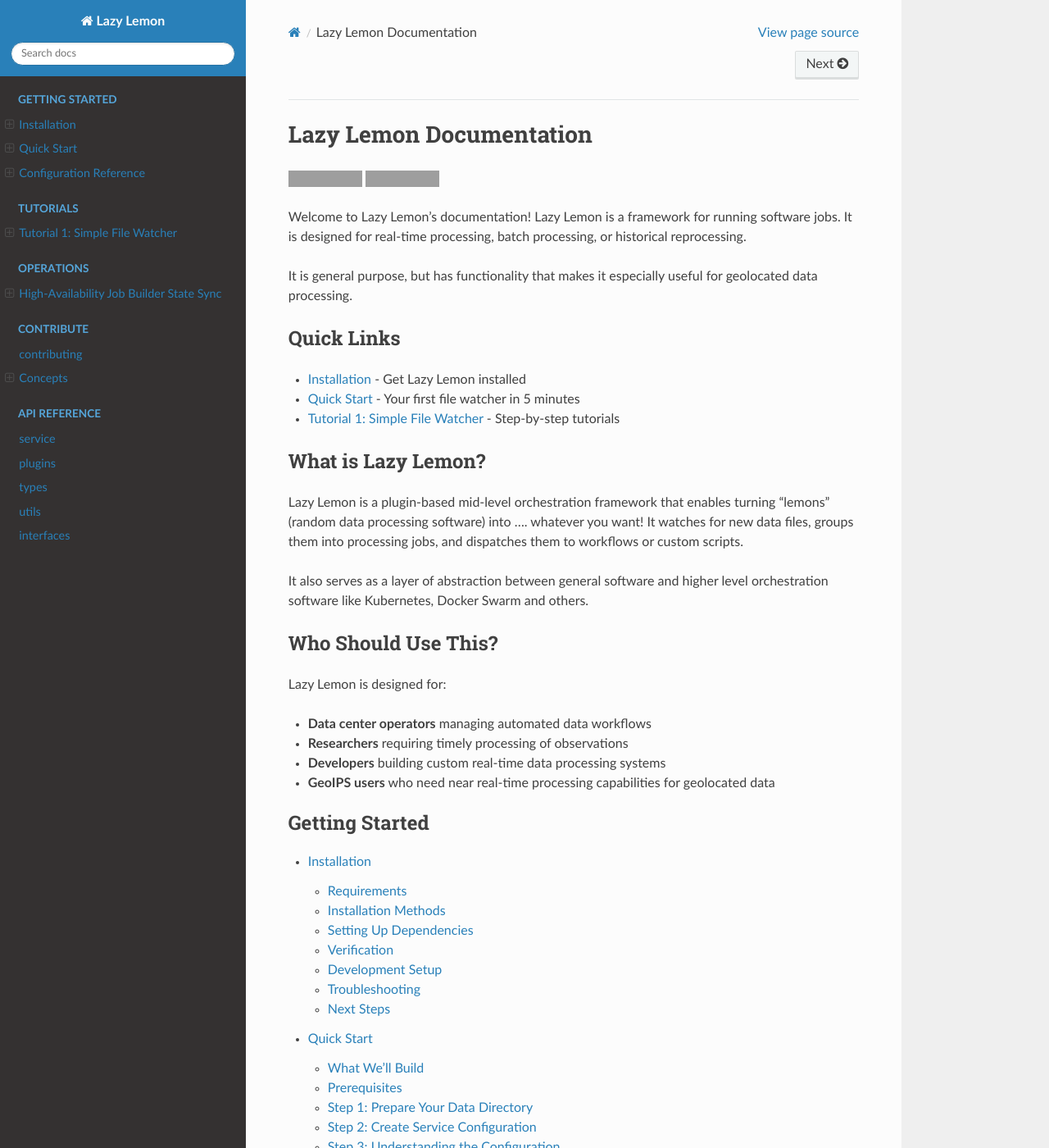
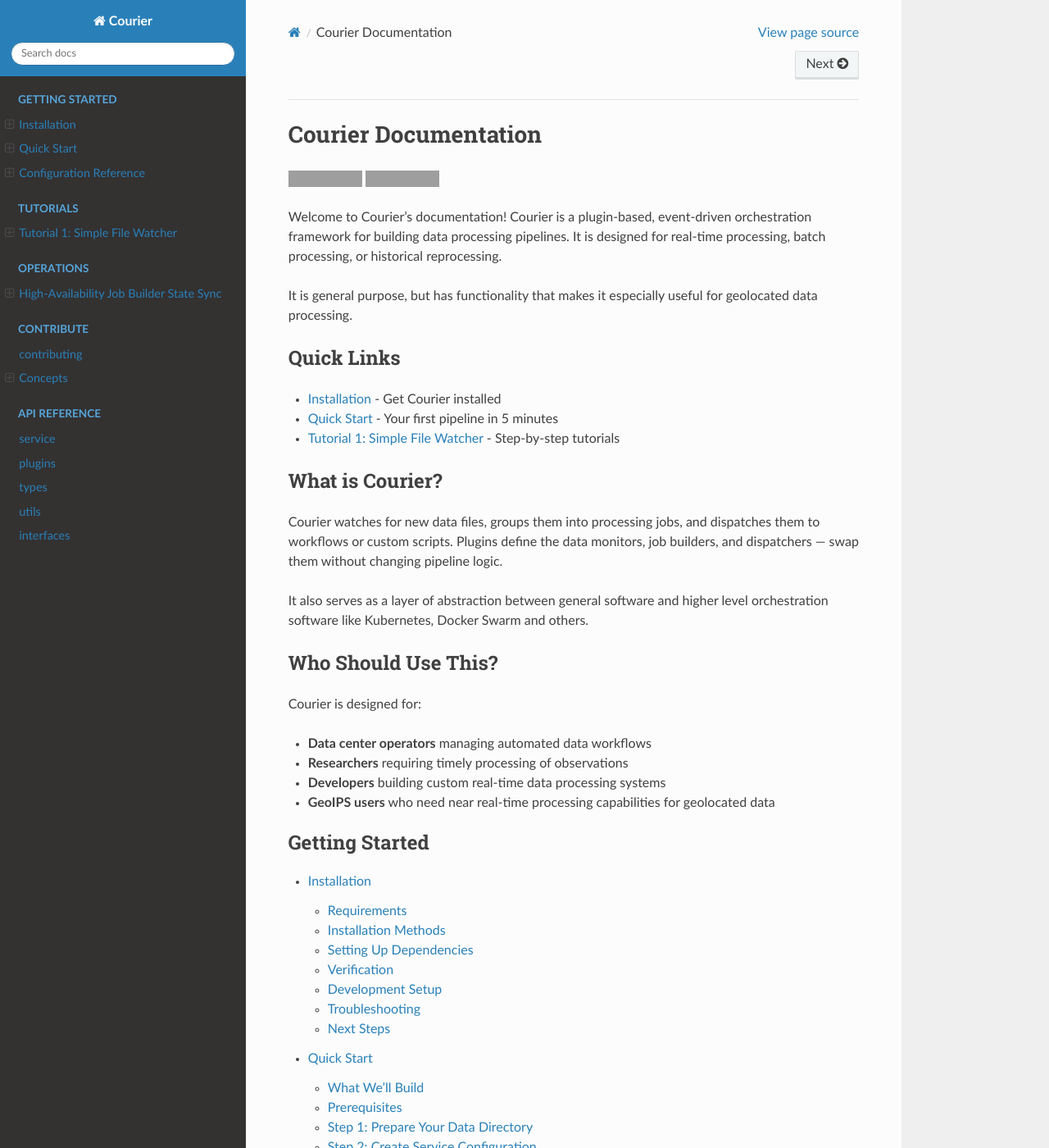
Before and after one commit to CIRA-GEOIPS/courier, a Sphinx documentation site: the page built from sphinx/index.md, in a window 1280 px wide and 1400 px high. Shown: the whole window at 82% size. Built offline with Sphinx 7.4.7 and the Read the Docs theme 3.1.0, drawn with Linux system fonts in a browser that asks for light colours; grey boxes are pictures that could not be loaded.

Commit message:
fix: batch 3 — README dedup, Lazy Lemon→Courier, debug logging, validate polling input

```diff
--- a/sphinx/conf.py
+++ b/sphinx/conf.py
@@ -7,7 +7,7 @@
 sys.path.insert(0, str(Path("../src").resolve()))
 
 # -- Project information -----------------------------------------------------
-project = "Lazy Lemon"
+project = "Courier"
 release = "0.1.0"
 version = "0.1"
 
--- a/sphinx/index.md
+++ b/sphinx/index.md
@@ -1,10 +1,10 @@
-# Lazy Lemon Documentation
+# Courier Documentation
 
 [![Tests](https://github.com/biosafetylvl5/courier/workflows/Tests/badge.svg)](https://github.com/biosafetylvl5/courier)
 [![Python 3.11+](https://img.shields.io/badge/python-3.11+-blue.svg)](https://www.python.org)
 
-Welcome to Lazy Lemon's documentation! Lazy Lemon is a framework
-for running software jobs.
+Welcome to Courier's documentation! Courier is a plugin-based,
+event-driven orchestration framework for building data processing pipelines.
 It is designed for real-time processing, batch processing, or historical reprocessing.
 
 It is general purpose, but has functionality that makes it especially useful for
@@ -12,23 +12,23 @@
 
 ## Quick Links
 
-- {doc}`getting-started/installation` - Get Lazy Lemon installed
-- {doc}`getting-started/quick-start` - Your first file watcher in 5 minutes
+- {doc}`getting-started/installation` - Get Courier installed
+- {doc}`getting-started/quick-start` - Your first pipeline in 5 minutes
 - {doc}`tutorials/01-simple-file-watcher` - Step-by-step tutorials
 
-## What is Lazy Lemon?
+## What is Courier?
 
-Lazy Lemon is a plugin-based mid-level orchestration framework that enables turning
-"lemons" (random data processing software) into .... whatever you want!
-It watches for new data files, groups them into processing jobs, and dispatches them to
-workflows or custom scripts.
+Courier watches for new data files, groups them into processing jobs, and
+dispatches them to workflows or custom scripts. Plugins define the data
+monitors, job builders, and dispatchers — swap them without changing
+pipeline logic.
 
 It also serves as a layer of abstraction between general software and
 higher level orchestration software like Kubernetes, Docker Swarm and others.
 
 ## Who Should Use This?
 
-Lazy Lemon is designed for:
+Courier is designed for:
 
 - **Data center operators** managing automated data workflows
 - **Researchers** requiring timely processing of observations
```
Also changed, not shown: README.md (+2 -99 lines), 3 other files.
